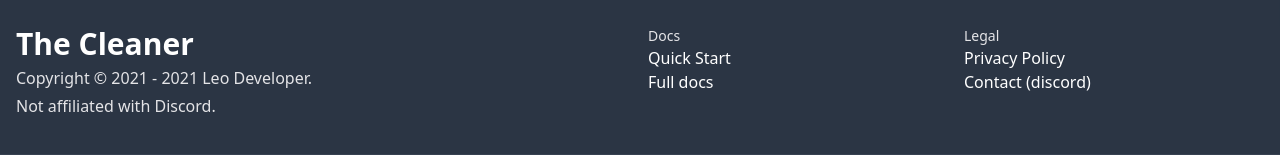
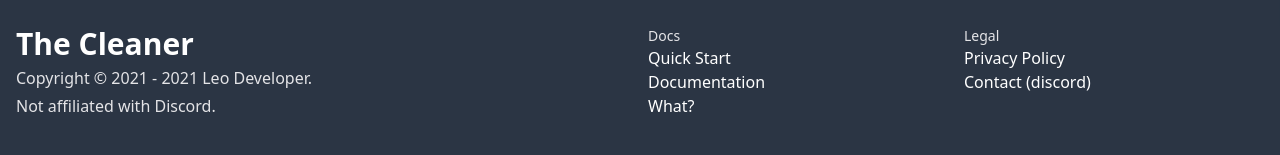
Before and after one commit to cleaner-bot/website, a Next.js app: page / in a window 1280 px wide. Shown: the part 4037-4192 px from the top of the page. Built offline with nearby package versions, Linux system fonts and the light colour scheme.

Commit message:
add what to footer

```diff
--- a/pages/index.jsx
+++ b/pages/index.jsx
@@ -362,7 +362,10 @@ export default function Home() {
                                 <a className="hover:underline">Quick Start</a>
                             </Link>
                             <Link href="/docs">
-                                <a className="hover:underline">Full docs</a>
+                                <a className="hover:underline">Documentation</a>
+                            </Link>
+                            <Link href="/what">
+                                <a className="hover:underline">What?</a>
                             </Link>
                         </div>
                     </div>
```
